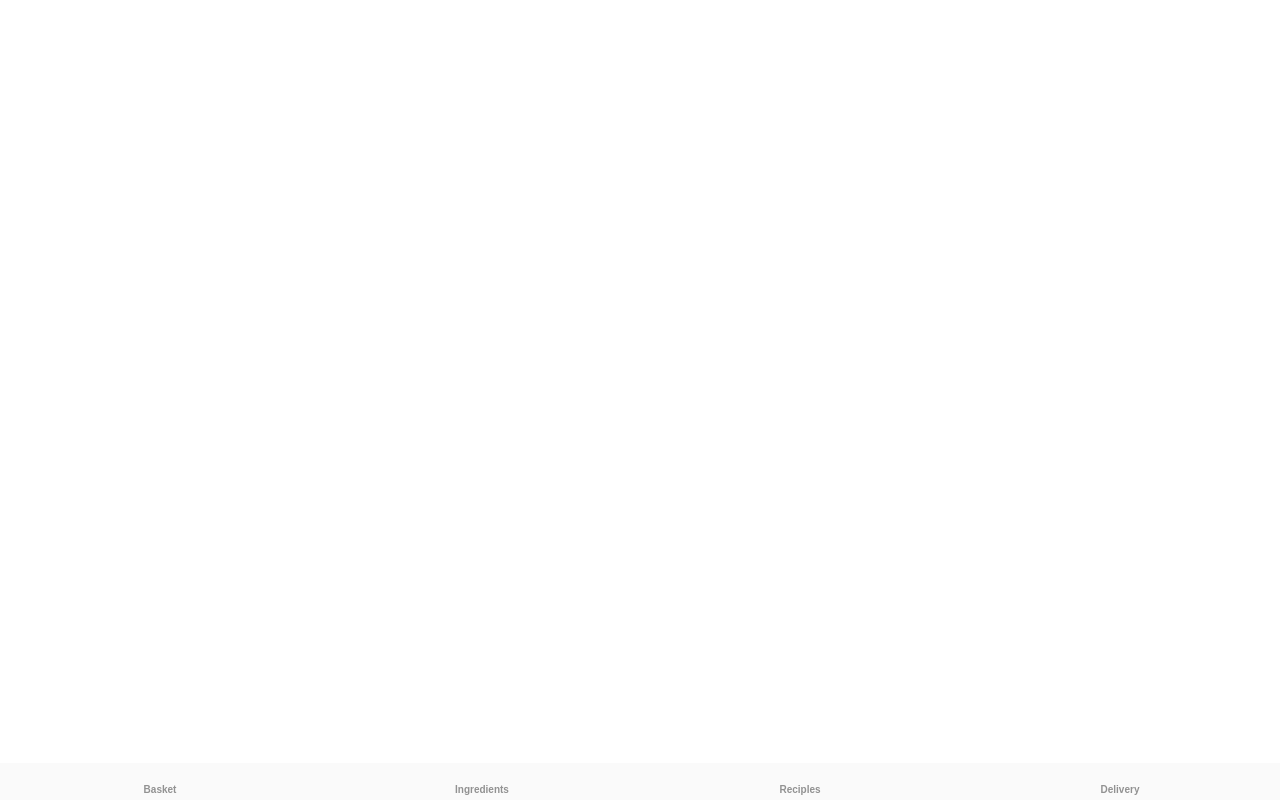
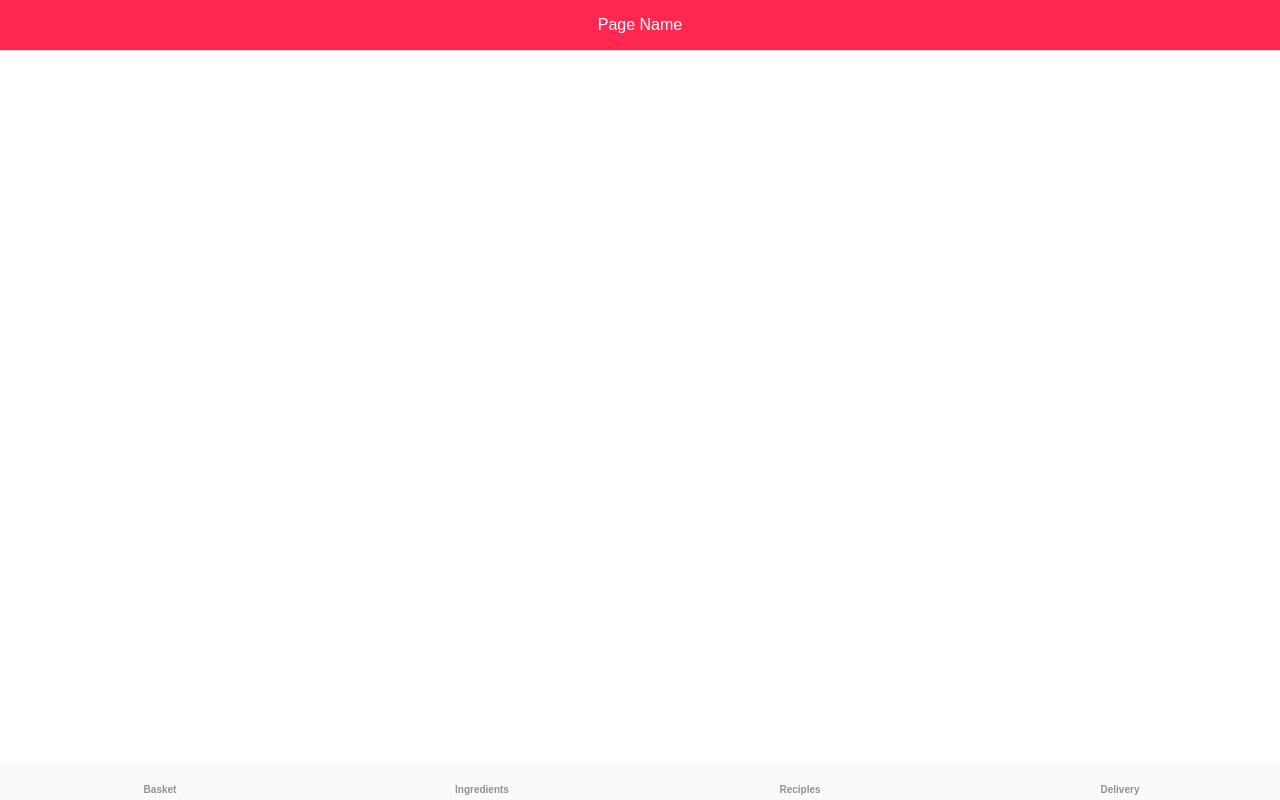
Before and after one commit to Mateusz-Krupa/cook-app, a React (Create React App) app: page / in a window 1280 px wide. Built offline with nearby package versions, Linux system fonts and the light colour scheme; the HTML template or start-up script is replaced by a standard one.

Commit message:
top navigation

```diff
--- a/src/App.css
+++ b/src/App.css
@@ -2,24 +2,8 @@
   text-align: center;
 }
 
-.App-logo {
-  animation: App-logo-spin infinite 20s linear;
-  height: 80px;
-}
-
-.App-header {
-  background-color: #2232;
-  height: 150px;
-  padding: 20px;
-  color: white;
-}
-
-.App-title {
-  font-size: 1.5em;
-}
-
-.App-intro {
-  font-size: large;
+.AppPageContainer{
+  padding-top:50px;
 }
 
 @keyframes App-logo-spin {
--- a/src/App.js
+++ b/src/App.js
@@ -7,6 +7,7 @@ import MainNavigation from './components/MainNavigation/MainNavigation';
 import Delivery from './pages/Delivery';
 import Ingredients from './pages/Ingredients';
 import Recipe from './pages/Recipe';
+import TopBar from './components/TopBar/TopBar';
 import Basket from './pages/Basket';
 
 // import { Link } from 'react-router-dom'
@@ -18,13 +19,16 @@ class App extends Component {
     return (
       <Router>
         <div>
+          <TopBar> Page Name </TopBar>
+          <div className="AppPageContainer">
+            <Route path="/delivery" component={Delivery} />
+            <Route path="/ingredients" component={Ingredients} />
+            <Route path="/ingredients/id" component={Ingredients} />
+            <Route path="/recipes/:id" component={Recipe} />
+            <Route path="/recipes" component={Recipe} />
+            <Route path="/basket" component={Basket} />
+          </div>
           <MainNavigation />
-          <Route path="/delivery" component={Delivery} />
-          <Route path="/ingredients" component={Ingredients} />
-          <Route path="/ingredients/id" component={Ingredients} />
-          <Route path="/recipes/:id" component={Recipe} />
-          <Route path="/recipes" component={Recipe} />
-          <Route path="/basket" component={Basket} />
         </div>
       </Router>
     );
--- /dev/null
+++ b/src/components/TopBar/TopBar.js
@@ -0,0 +1,12 @@
+import React, { Component } from 'react';
+import './styles/TopBar.css';
+
+export default class TopBar extends Component {
+  render() {
+    return (
+      <div className="TopBar">
+        {this.props.children}
+      </div>
+    );
+  }
+}
--- /dev/null
+++ b/src/components/TopBar/styles/TopBar.css
@@ -0,0 +1,10 @@
+.TopBar {
+  line-height: 50px;
+  width: 100%;
+  text-align: center;
+  color: white;
+  position: fixed;
+  top: 0;
+  background-color: rgba(254,40,81,1);
+  box-shadow: 0 0.5px 0 0 rgba(178,178,178,1);
+}
--- /dev/null
+++ b/src/components/TopBar/styles/TopBar.js
@@ -0,0 +1,14 @@
+import { StyleSheet } from 'react-native';
+
+export default StyleSheet.create({
+  'TopBar': {
+    'lineHeight': [{ 'unit': 'px', 'value': 50 }],
+    'width': [{ 'unit': '%H', 'value': 1 }],
+    'textAlign': 'center',
+    'color': 'white',
+    'position': 'fixed',
+    'top': [{ 'unit': 'px', 'value': 0 }],
+    'backgroundColor': 'rgba(254,40,81,1)',
+    'boxShadow': [{ 'unit': 'px', 'value': 0 }, { 'unit': 'px', 'value': 0.5 }, { 'unit': 'px', 'value': 0 }, { 'unit': 'px', 'value': 0 }, { 'unit': 'string', 'value': 'rgba(178,178,178,1)' }]
+  }
+});
```
